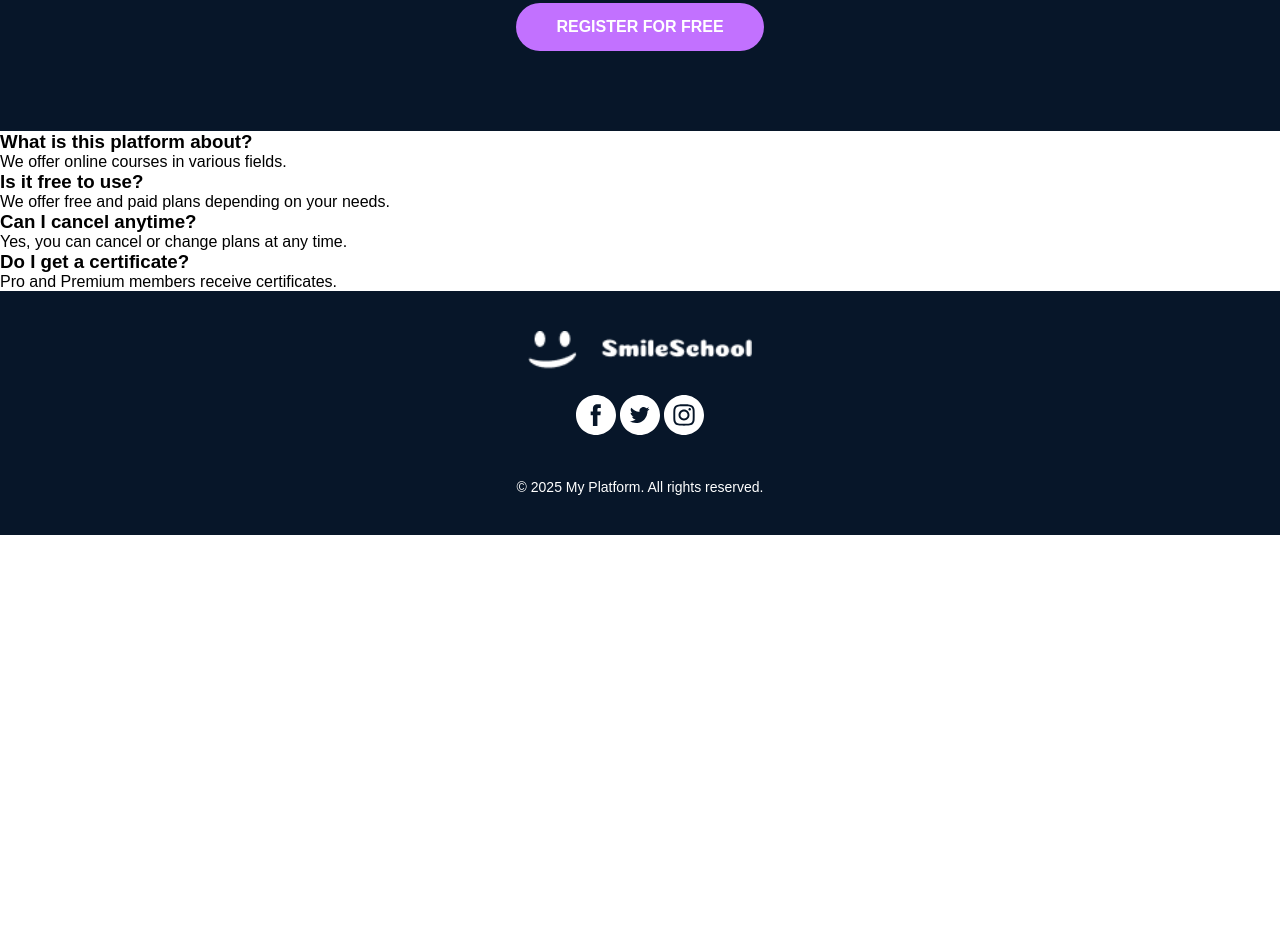
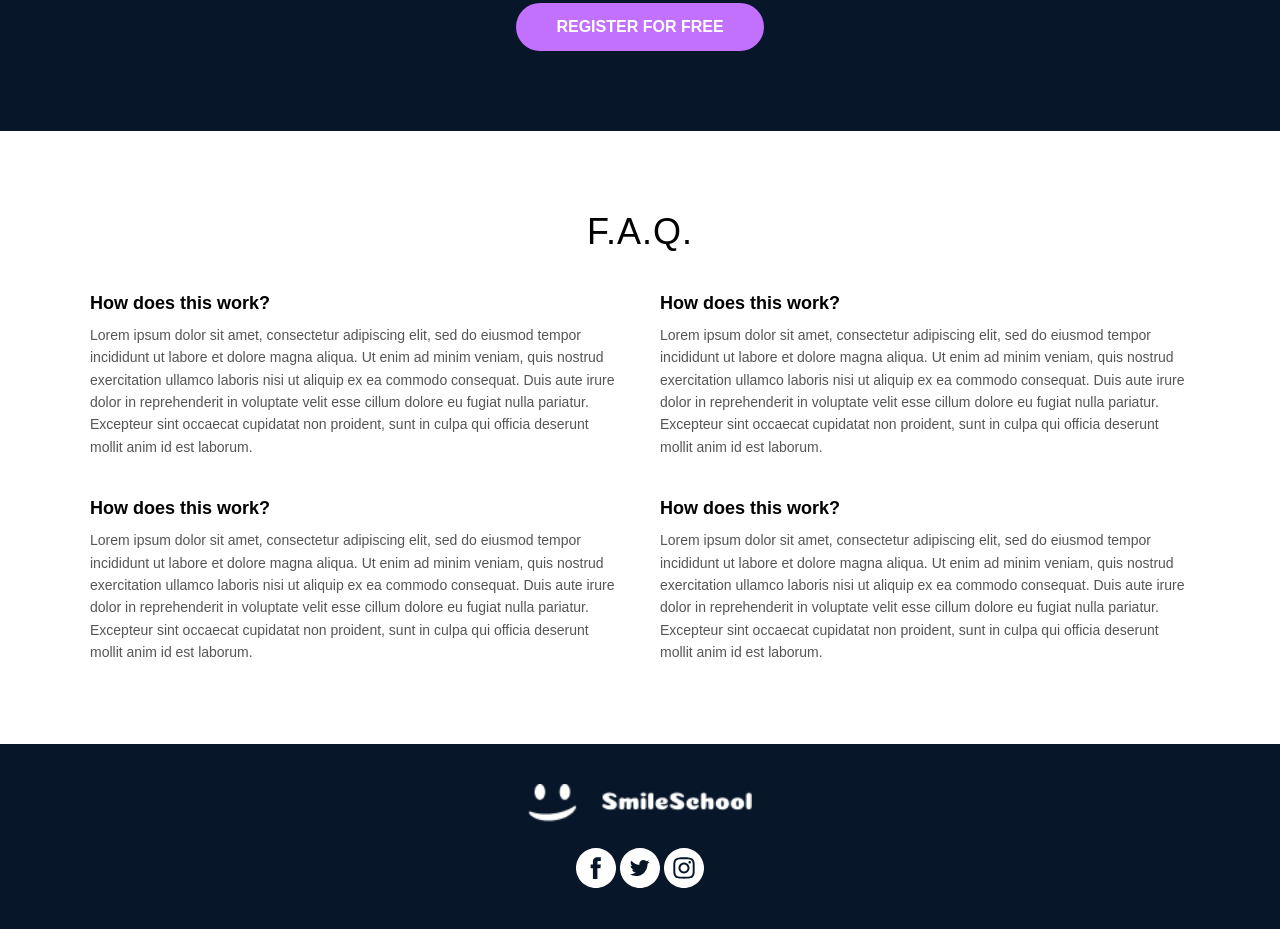
Before and after one commit to Dokuaob/alx_html_css, a plain HTML site: page css_advanced/index.html in a window 1280 px wide. Shown: the part 2692-3621 px from the top of the page. Before the commit the page ends 3227 px from the top, so only its background shows below. Drawn offline with Linux system fonts and the light colour scheme.

Commit message:
Style FAQ section to match Figma design

```diff
--- a/css_advanced/index.html
+++ b/css_advanced/index.html
@@ -200,31 +200,48 @@
 
 
     <!-- FAQ SECTION -->
-    <section>
-      <div>
-        <div>
-          <div>
-            <h3>What is this platform about?</h3>
-            <p>We offer online courses in various fields.</p>
+    <section class="faq-section">
+  <h2>F.A.Q.</h2>
+  <div class="faq-grid">
+    <div class="faq-item">
+      <h3>How does this work?</h3>
+      <p>
+  Lorem ipsum dolor sit amet, consectetur adipiscing elit, sed do eiusmod tempor incididunt ut labore et dolore magna aliqua.
+  Ut enim ad minim veniam, quis nostrud exercitation ullamco laboris nisi ut aliquip ex ea commodo consequat.
+  Duis aute irure dolor in reprehenderit in voluptate velit esse cillum dolore eu fugiat nulla pariatur.
+  Excepteur sint occaecat cupidatat non proident, sunt in culpa qui officia deserunt mollit anim id est laborum.
+</p>
     </div>
-          <div>
-            <h3>Is it free to use?</h3>
-            <p>We offer free and paid plans depending on your needs.</p>
+    <div class="faq-item">
+      <h3>How does this work?</h3>
+      <p>
+  Lorem ipsum dolor sit amet, consectetur adipiscing elit, sed do eiusmod tempor incididunt ut labore et dolore magna aliqua.
+  Ut enim ad minim veniam, quis nostrud exercitation ullamco laboris nisi ut aliquip ex ea commodo consequat.
+  Duis aute irure dolor in reprehenderit in voluptate velit esse cillum dolore eu fugiat nulla pariatur.
+  Excepteur sint occaecat cupidatat non proident, sunt in culpa qui officia deserunt mollit anim id est laborum.
+</p>
     </div>
+    <div class="faq-item">
+      <h3>How does this work?</h3>
+      <p>
+  Lorem ipsum dolor sit amet, consectetur adipiscing elit, sed do eiusmod tempor incididunt ut labore et dolore magna aliqua.
+  Ut enim ad minim veniam, quis nostrud exercitation ullamco laboris nisi ut aliquip ex ea commodo consequat.
+  Duis aute irure dolor in reprehenderit in voluptate velit esse cillum dolore eu fugiat nulla pariatur.
+  Excepteur sint occaecat cupidatat non proident, sunt in culpa qui officia deserunt mollit anim id est laborum.
+</p>
     </div>
-        <div>
-          <div>
-            <h3>Can I cancel anytime?</h3>
-            <p>Yes, you can cancel or change plans at any time.</p>
-          </div>
-          <div>
-            <h3>Do I get a certificate?</h3>
-            <p>Pro and Premium members receive certificates.</p>
-          </div>
+    <div class="faq-item">
+      <h3>How does this work?</h3>
+      <p>
+  Lorem ipsum dolor sit amet, consectetur adipiscing elit, sed do eiusmod tempor incididunt ut labore et dolore magna aliqua.
+  Ut enim ad minim veniam, quis nostrud exercitation ullamco laboris nisi ut aliquip ex ea commodo consequat.
+  Duis aute irure dolor in reprehenderit in voluptate velit esse cillum dolore eu fugiat nulla pariatur.
+  Excepteur sint occaecat cupidatat non proident, sunt in culpa qui officia deserunt mollit anim id est laborum.
+</p>
     </div>
   </div>
 </section>
-  </main>
+
 
   <!-- FOOTER -->
   <footer>
--- a/css_advanced/style.css
+++ b/css_advanced/style.css
@@ -316,21 +316,30 @@ header nav a {
 
 /* ===== FAQ Section ===== */
 .faq-section {
-  padding: 60px 40px;
+  padding: 80px 40px;
+  text-align: center;
+  background-color: #ffffff;
+}
+
+.faq-section h2 {
+  font-size: 36px;
+  font-weight: 400;
+  margin-bottom: 40px;
+  letter-spacing: 1px;
 }
 
 .faq-grid {
   display: flex;
   flex-wrap: wrap;
-  gap: 30px;
+  gap: 40px;
   justify-content: space-between;
+  max-width: 1100px;
+  margin: 0 auto;
 }
 
 .faq-item {
   flex: 1 1 45%;
-  background-color: #f9f9f9;
-  padding: 20px;
-  border-left: 4px solid #c271ff;
+  text-align: left;
 }
 
 .faq-item h3 {
@@ -340,6 +349,8 @@ header nav a {
 
 .faq-item p {
   font-size: 14px;
+  line-height: 1.6;
+  color: #555555;
 }
 
 /* ===== Footer ===== */
```
Lines whose indentation alone changed are shown as unchanged.
